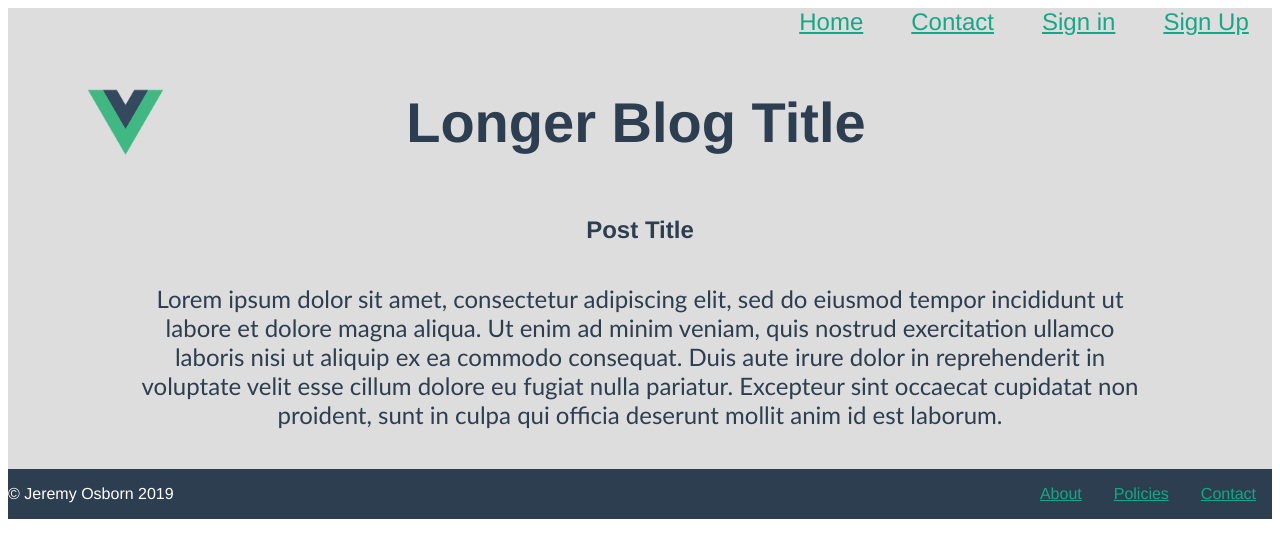
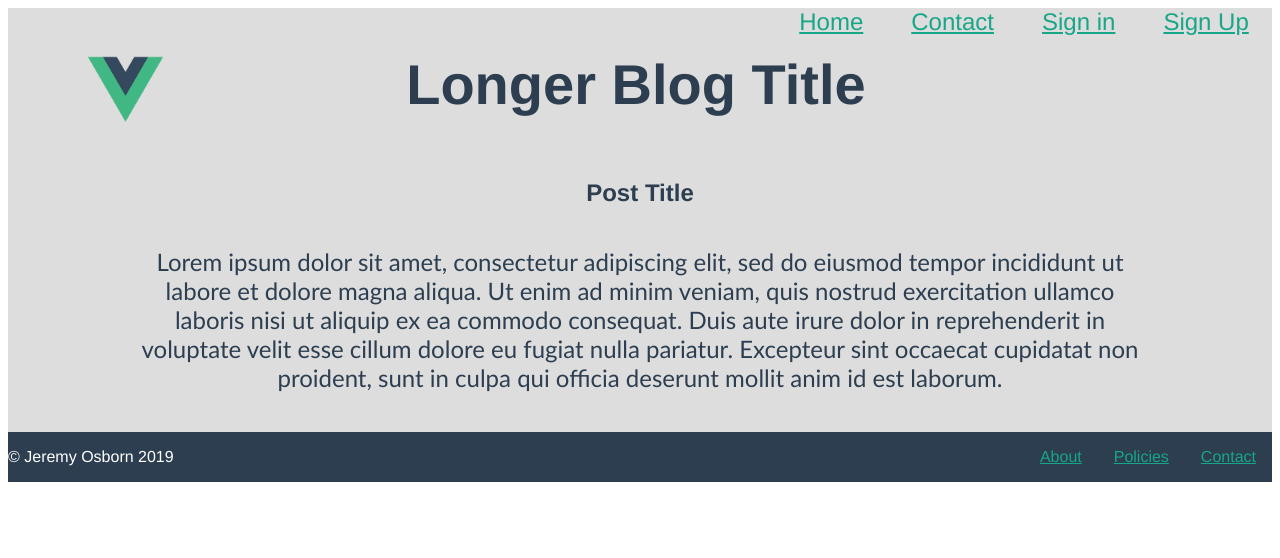
Before and after one commit to jwosborn/Vue-Playground, a Vue app: page / in a window 1280 px wide. Shown: the top 558 px of the page. Built offline with nearby package versions, Linux system fonts and the light colour scheme.

Commit message:
reduced top margin on Header comp for better visuals

```diff
--- a/src/components/Header.vue
+++ b/src/components/Header.vue
@@ -12,10 +12,11 @@ export default {
 </script>
 <style>
     #logo {
-      margin: auto 5vw;
+      margin: 0 5vw;
     }
     h1 {
         font-size: 56px;
+        margin-top: 0;
         margin-left: 10vw;
         padding-left: 4vw;
     }
```
